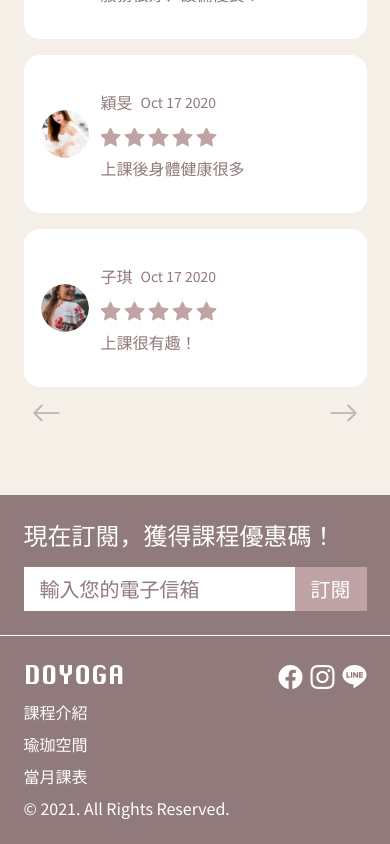
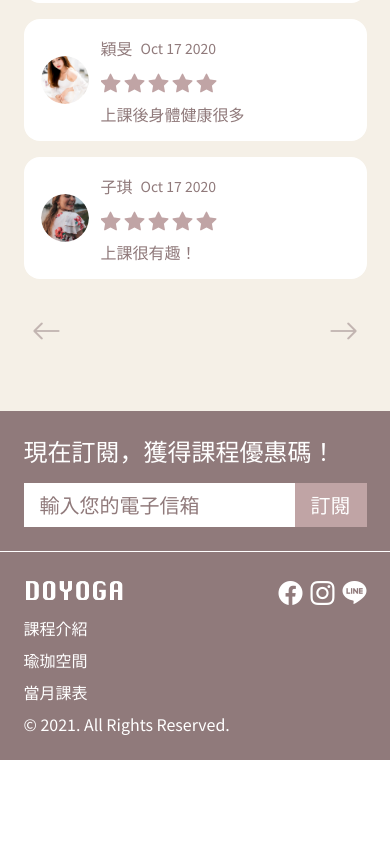
Before and after one commit to snoesugar/DOYOGA-Vue-Tailwindcss, a Vue app: page / in a window 390 px wide. Shown: the part 5744-6588 px from the top of the page. After the commit the page ends 6504 px from the top, so only its background shows below. Built offline with nearby package versions, Linux system fonts and the light colour scheme.

Commit message:
修正：調整 Home.vue 中的 CSS 類別，優化滾動容器的列設定，並新增底部邊距以改善佈局

```diff
--- a/src/views/Home.vue
+++ b/src/views/Home.vue
@@ -257,7 +257,7 @@
       <div class="group">
         <div
           ref="scrollContainer"
-          class="grid grid-flow-col grid-rows-3 md:grid-rows-2 gap-y-4 gap-x-8 overflow-x-auto pb-6 scrollbar-hide select-none cursor-grab active:cursor-grabbing snap-x snap-mandatory grid-cols-[100%] md:grid-cols-[repeat(auto-fill,45%)] lg:grid-cols-[repeat(auto-fill,31%)]"
+          class="grid grid-flow-col grid-rows-3 md:grid-rows-2 gap-y-4 gap-x-8 overflow-x-auto pb-6 scrollbar-hide select-none cursor-grab active:cursor-grabbing snap-x snap-mandatory auto-cols-[100%] md:auto-cols-[45%] lg:auto-cols-[31%]"
           @mousedown="startDragging"
           @mousemove="onDragging"
           @mouseup="stopDragging"
@@ -295,17 +295,17 @@
             </div>
           </div>
         </div>
-        <div class="flex justify-between">
+        <div class="flex justify-between mb-6">
           <button
             @click="scrollPrev"
-            class="-translate-y-1/2 p-2 text-primary-title/50 hover:text-primary-title transition-colors md:hidden"
+            class="p-2 text-primary-title/50 hover:text-primary-title transition-colors md:hidden"
           >
             <i class="bi bi-arrow-left text-3xl"></i>
           </button>
 
           <button
             @click="scrollNext"
-            class="-translate-y-1/2 p-2 text-primary-title/50 hover:text-primary-title transition-colors md:hidden"
+            class="p-2 text-primary-title/50 hover:text-primary-title transition-colors md:hidden"
           >
             <i class="bi bi-arrow-right text-3xl"></i>
           </button>
```
